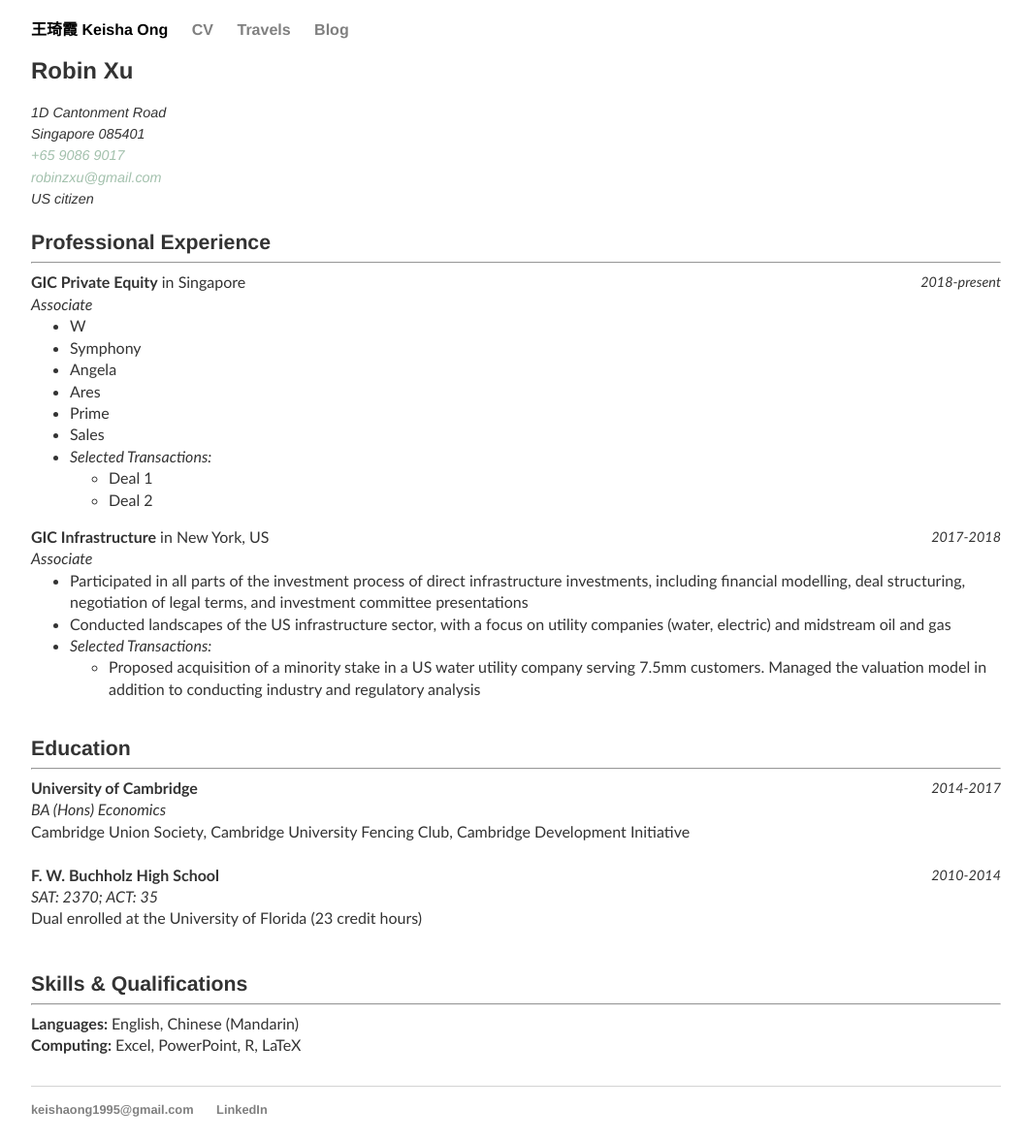
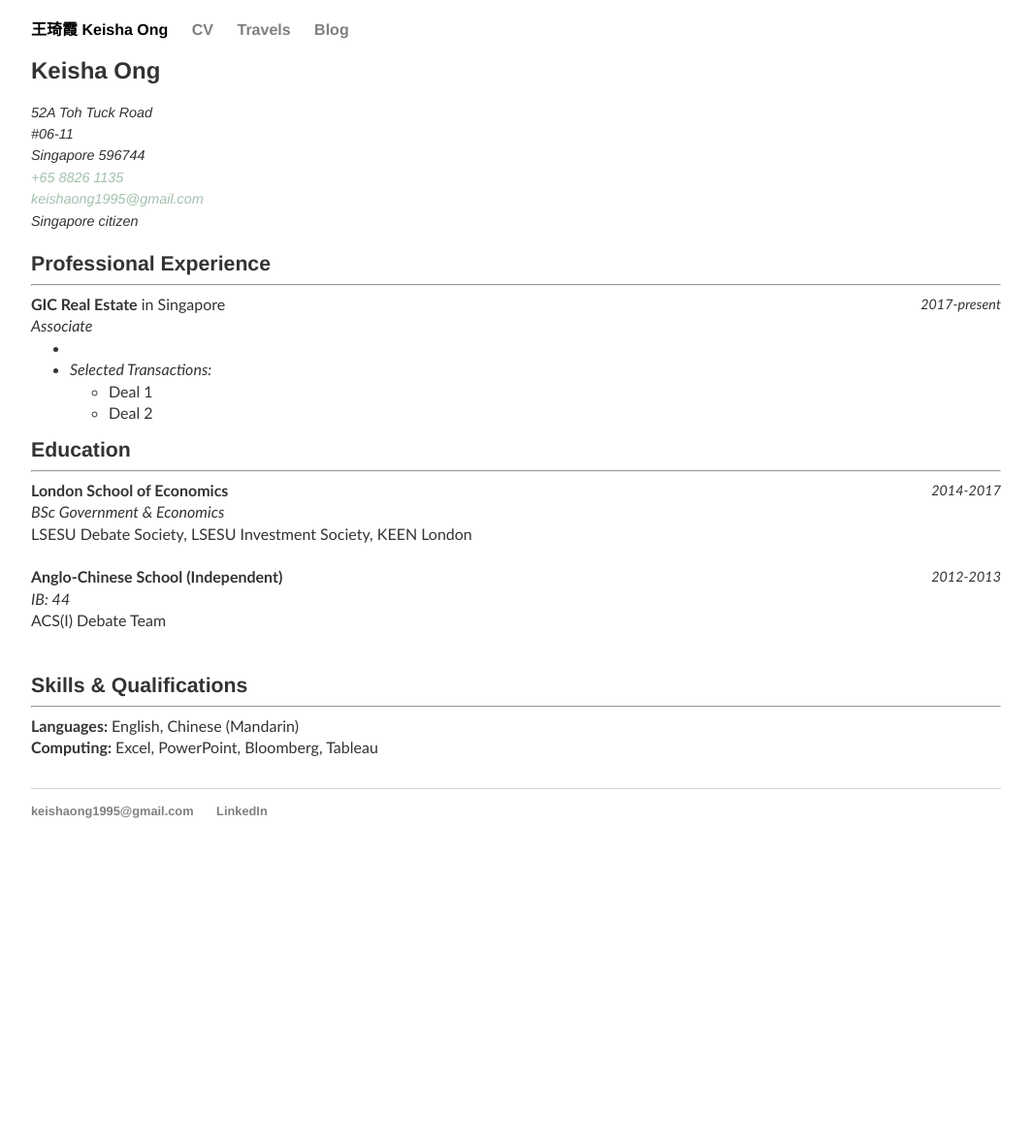
Before and after one commit to keishaong/keishaong.github.io, a Jekyll site: the page built from cv/index.html, in a window 1280 px wide. Shown: the whole page at 97% size, without its empty margins (108-1171 px from the left). Built offline with Jekyll 4.4.1, drawn with Linux system fonts in a browser that asks for light colours; after the commit the page ends 900 px from its top, so only the background shows below that.

Commit message:
CV updates

```diff
--- a/cv/index.html
+++ b/cv/index.html
@@ -7,27 +7,23 @@
 <!--
 <a href="#" class="download" title="PDF Version">PDF Version</a>
 -->
-<h2>Robin Xu</h2>
+<h2>Keisha Ong</h2>
 
 <address style="font-size: 0.9em">
-	1D Cantonment Road<br>
-	Singapore 085401<br>
-	<a href="tel:+6590869017">+65 9086 9017</a><br>
-	<a href="mailto:robinzxu@gmail.com">robinzxu@gmail.com</a><br>
-	US citizen
+	52A Toh Tuck Road<br>
+	#06-11<br>
+	Singapore 596744<br>
+	<a href="tel:+6588261135">+65 8826 1135</a><br>
+	<a href="mailto:keishaong1995@gmail.com">keishaong1995@gmail.com</a><br>
+	Singapore citizen
 </address><br>
 
 <h3 style="display:inline;">Professional Experience</h3><br><hr>
-	<i style="float:right;font-size:0.9em">2018-present</i>
-	<b>GIC Private Equity</b> in Singapore<br>
+	<i style="float:right;font-size:0.9em">2017-present</i>
+	<b>GIC Real Estate</b> in Singapore<br>
 	<i>Associate</i>
 	<ul style="margin-top:0">
-		<li>W
-		<li>Symphony
-		<li>Angela
-		<li>Ares
-		<li>Prime
-		<li>Sales
+		<li>
 		<li><i>Selected Transactions:</i>
 		<ul>
 			<li>Deal 1
@@ -35,61 +31,20 @@
 		</ul>
 	</ul>
 
-	<i style="float:right;font-size:0.9em">2017-2018</i>
-	<b>GIC Infrastructure</b> in New York, US<br>
-	<i>Associate</i>
-	<ul style="margin-top:0">
-		<li>Participated in all parts of the investment process of direct infrastructure investments, including financial modelling, deal structuring, negotiation of legal terms, and investment committee presentations
-		<li>Conducted landscapes of the US infrastructure sector, with a focus on utility companies (water, electric) and midstream oil and gas
-		<li><i>Selected Transactions:</i>
-		<ul>
-			<li>Proposed acquisition of a minority stake in a US water utility company serving 7.5mm customers. Managed the valuation model in addition to conducting industry and regulatory analysis
-		</ul>
-	</ul><br>
-
-<!--
-<h3 style="display:inline;">Other Experience</h3><br><hr>
-	<i style="float:right;font-size:0.9em">2014-2017</i>
-	<b>Cambridge Union Society</b><br>
-	<i>Head of Schools Adjudication (2015-2016)</i>
-	<ul style="margin-top:0">
-		<li>Managed judging for Cambridge Schools, the world's largest secondary school debating competition with 574 teams across six countries and revenues of £20,000 in 2016
-		<li>Finalist at Inner Temple (2017), Queen Mary (2017), and Lancaster (2016); quarterfinalist at the US Northeast Championship (2016) and Cork (2016)
-	</ul>
-
-	<i style="float:right;font-size:0.9em">2014-2017</i>
-	<b>Cambridge University Fencing Club</b><br>
-	<i>Intermediates Coach (2015-2016)</i>
-	<ul style="margin-top:0">
-		<li>Competed in BUCS competition as a foil fencer for the men's second team
-		<li>Conducted twice-weekly training sessions for the club's intermediate fencers
-	</ul>
-
-	<i style="float:right;font-size:0.9em">2014-2016</i>
-	<b>Cambridge Development Initiative</b><br>
-	<i>Vice-President (2015-2016)</i>
-	<ul style="margin-top:0">
-		<li>Collaborated with Salma Kikwete Secondary School in Dar es Salaam, Tanzania to introduce after-school programmes and student gardens
-		<li>Helped organise fundraising, training, and welfare for 32 student volunteers over 10 weeks
-	</ul><br>
--->
 
 <h3 style="display:inline;">Education</h3><br><hr>
 	<i style="float:right;font-size:0.9em">2014-2017</i>
-	<b>University of Cambridge</b><br>
-	<i>BA (Hons) Economics</i><br>
-	Cambridge Union Society, Cambridge University Fencing Club, Cambridge Development Initiative<br><br>
+	<b>London School of Economics</b><br>
+	<i>BSc Government & Economics</i><br>
+	LSESU Debate Society, LSESU Investment Society, KEEN London<br><br>
 
-	<i style="float:right;font-size:0.9em">2010-2014</i>
-	<b>F. W. Buchholz High School</b><br>
-	<i>SAT: 2370; ACT: 35</i><br>
-	<!--
-	Completed 18 AP courses (fifteen 5s, three 4s)<br>
-	-->
-	Dual enrolled at the University of Florida (23 credit hours)<br><br><br>
+	<i style="float:right;font-size:0.9em">2012-2013</i>
+	<b>Anglo-Chinese School (Independent)</b><br>
+	<i>IB: 44</i><br>
+	ACS(I) Debate Team<br><br><br>
 
 <h3 style="display:inline;">Skills &amp; Qualifications</h3><br><hr>
 	<b>Languages: </b>English, Chinese (Mandarin)<br>
-	<b>Computing: </b>Excel, PowerPoint, R, LaTeX
+	<b>Computing: </b>Excel, PowerPoint, Bloomberg, Tableau
 
 </div>
```
